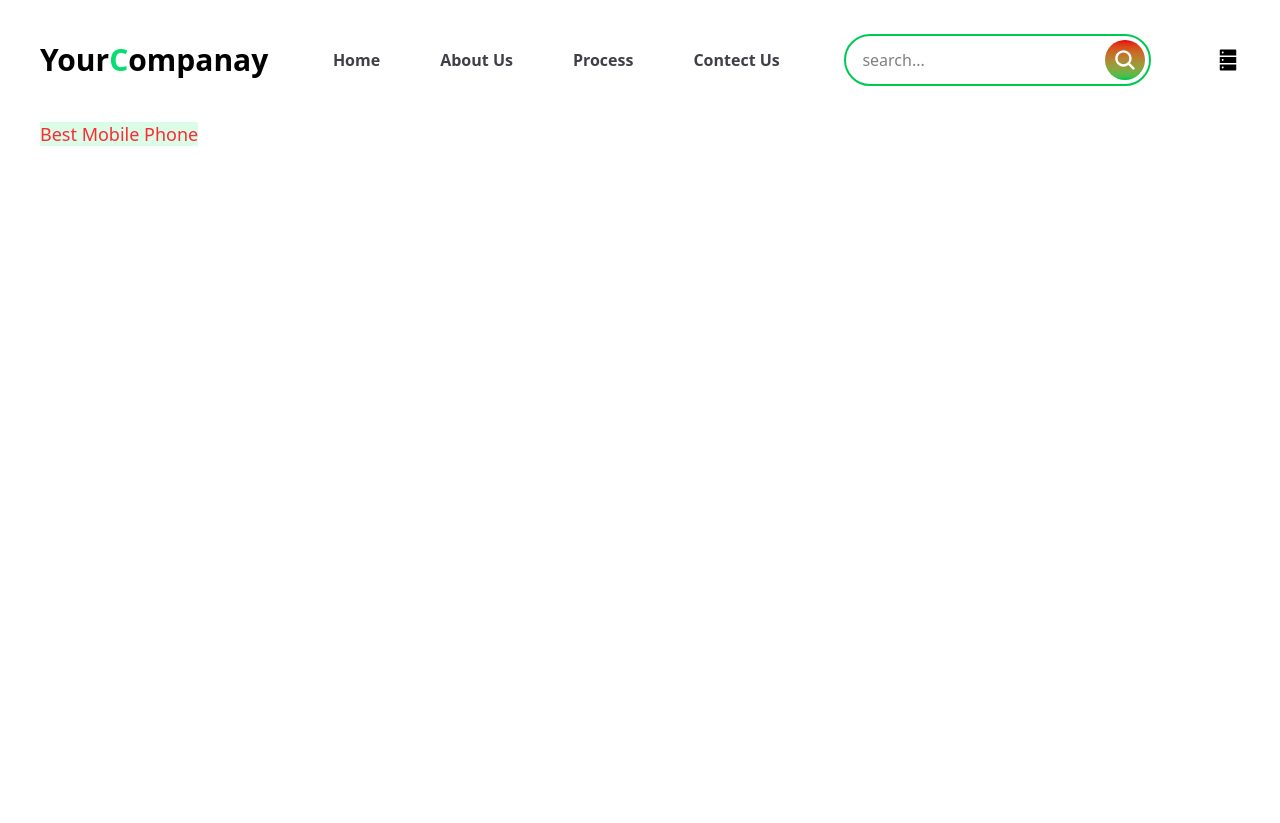
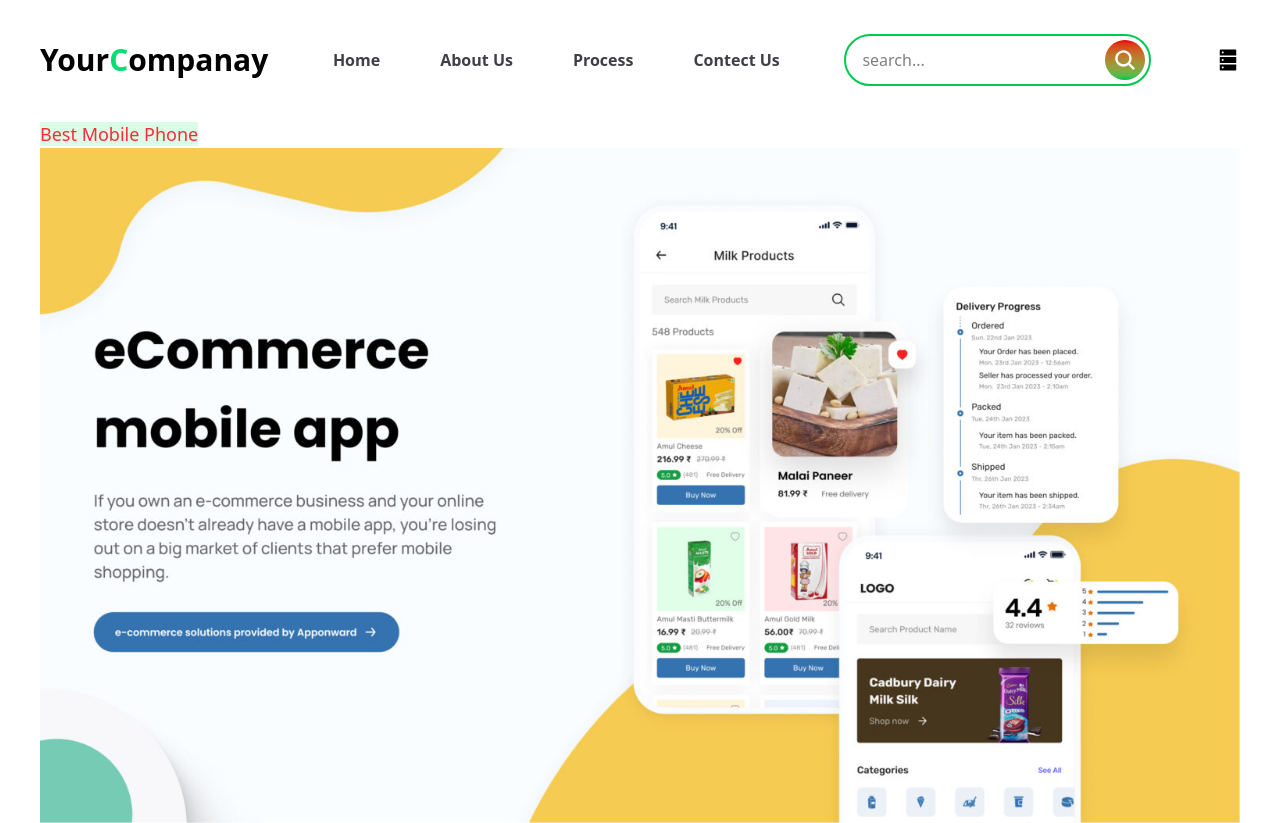
Before and after one commit to PrakashSingh65/Ecommerce-website, a React app: page / in a window 1280 px wide. Before the commit the page ends 800 px from the top, so only its background shows below. Built offline with nearby package versions, Linux system fonts and the light colour scheme; the HTML template or start-up script is replaced by a standard one.

Commit message:
Fix import paths and clean up Hero component usage in Home

```diff
--- a/src/App.jsx
+++ b/src/App.jsx
@@ -1,6 +1,7 @@
 import React from 'react'
-import Navbar from './components/navbar/Navbar'
+import Navbar from './components/Navbar/navbar'
 import Home from './components/home/home'
+
 
 
 
--- a/src/components/hero/hero.jsx
+++ b/src/components/hero/hero.jsx
@@ -1,5 +1,5 @@
 import React from 'react'
-// import herophone from '@/assets/unnamed.jpg'
+import herophone from '../../assets/unnamed.jpg'
 
 const Hero = () => {
   return (
@@ -9,7 +9,7 @@
               <span className='bg-green-100 text-red-500 text-lg'>Best Mobile Phone</span>
             </div>
             <div>
-                {/* <img src={herophone} alt="Hero" /> */}
+                <img src={herophone} alt="Hero" />
             </div>
 
         </div>
--- a/src/components/home/home.jsx
+++ b/src/components/home/home.jsx
@@ -1,12 +1,12 @@
 import React from 'react'
+import Hero from '../hero/hero'
 
-import Hero from '../hero/hero.jsx'
 
 const Home = () => {
   return (
     <div>
 
-        <Hero />
+        <Hero/>
     </div>
   )
 }
```
